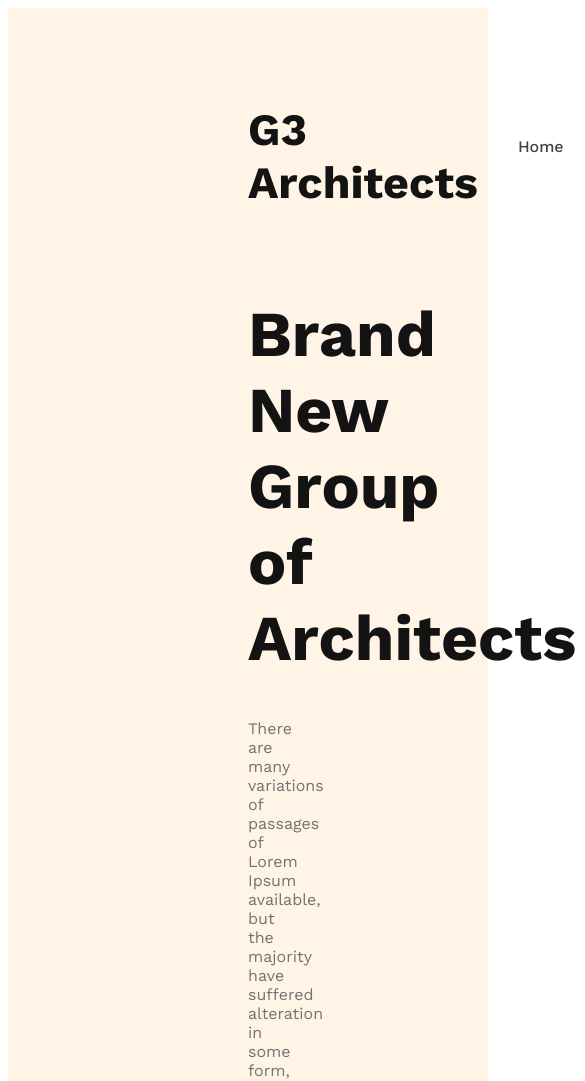
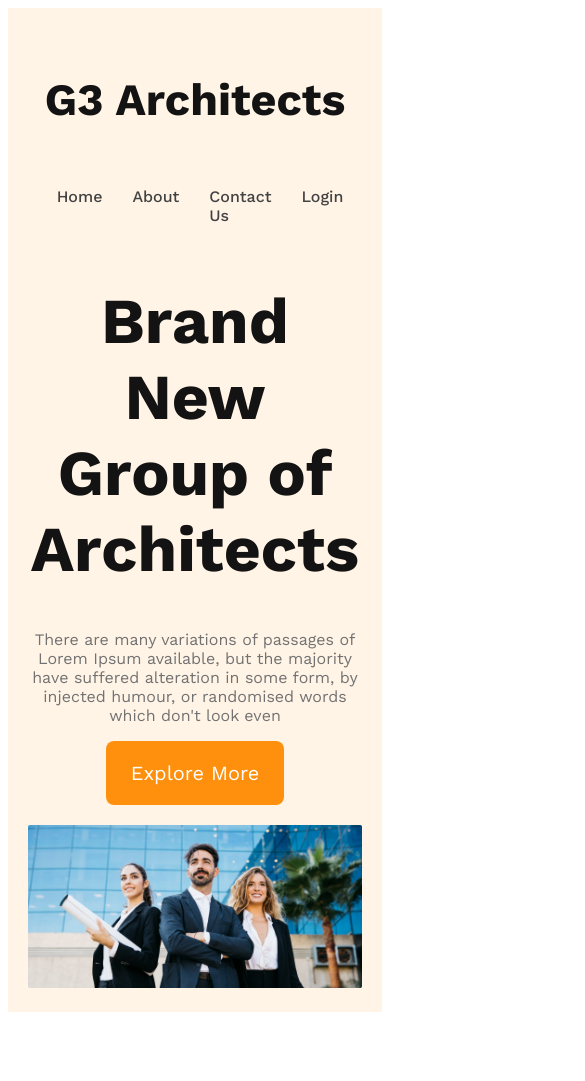
Before and after one commit to Monalisa2836/g3-architects-website, a plain HTML site: page index.html in a window 390 px wide. Shown: the top 1081 px of the page, 585 px wide, since content can reach past the window. After the commit the page ends 1020 px from the top, so only its background shows below. Drawn offline with nearby package versions, Linux system fonts and the light colour scheme.

Commit message:
finished the header section aand responsive for mobile devices

```diff
--- a/architect.css
+++ b/architect.css
@@ -5,11 +5,15 @@
 * {
   font-family: "Work Sans", sans-serif;
 }
-.btn-primary{
-
+.btn-primary {
+  border-radius: 8px;
+  background: #ff900e;
+  border: none;
+  padding: 20px 25px;
+  color: #fff;
+  font-size: 1.25rem;
+  cursor: pointer;
 }
-
-
 
 /* header styles */
 header {
@@ -21,11 +25,10 @@ nav {
   justify-content: space-between;
   align-items: center;
 }
-.nav-title{
+.nav-title {
   font-size: 2.8rem;
   color: var(--dark-01, #131313);
   font-weight: 700;
-
 }
 nav > ul {
   display: flex;
@@ -43,16 +46,41 @@ nav li a {
 
 /* banner styles    */
 
-.banner-content{
+.banner-content {
   max-width: 800px;
   text-align: center;
   margin: 0 auto;
 }
-.banner-title{
+.banner-title {
   font-size: 4rem;
   font-weight: 700;
   color: var(--dark-01, #131313);
 }
-.banner-description{
+.banner-description {
   color: var(--dark-03, #727272);
 }
+.banner img {
+  width: 100%;
+  margin-top: 20px;
+}
+
+/* responsive media quires */
+
+/* mobile devices */
+@media screen and (max-width: 576px) {
+  header {
+    padding: 20px;
+  }
+  nav {
+    flex-direction: column;
+  }
+}
+/* tablet or medium devices */
+@media screen and (min-width: 576px) and (max-width: 960px) {
+  header {
+    padding: 50px;
+  }
+  nav {
+    flex-direction: column;
+  }
+}
```
Lines whose indentation alone changed are shown as unchanged.
